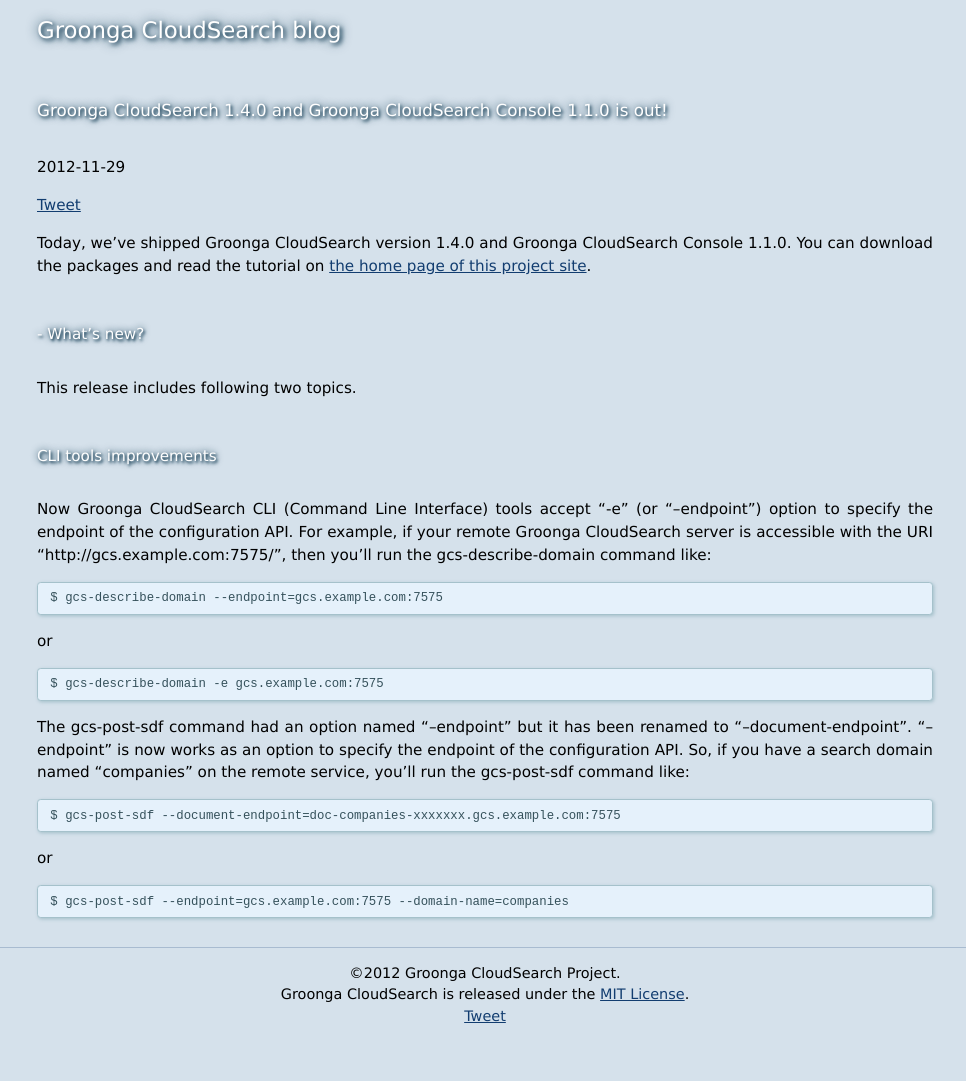
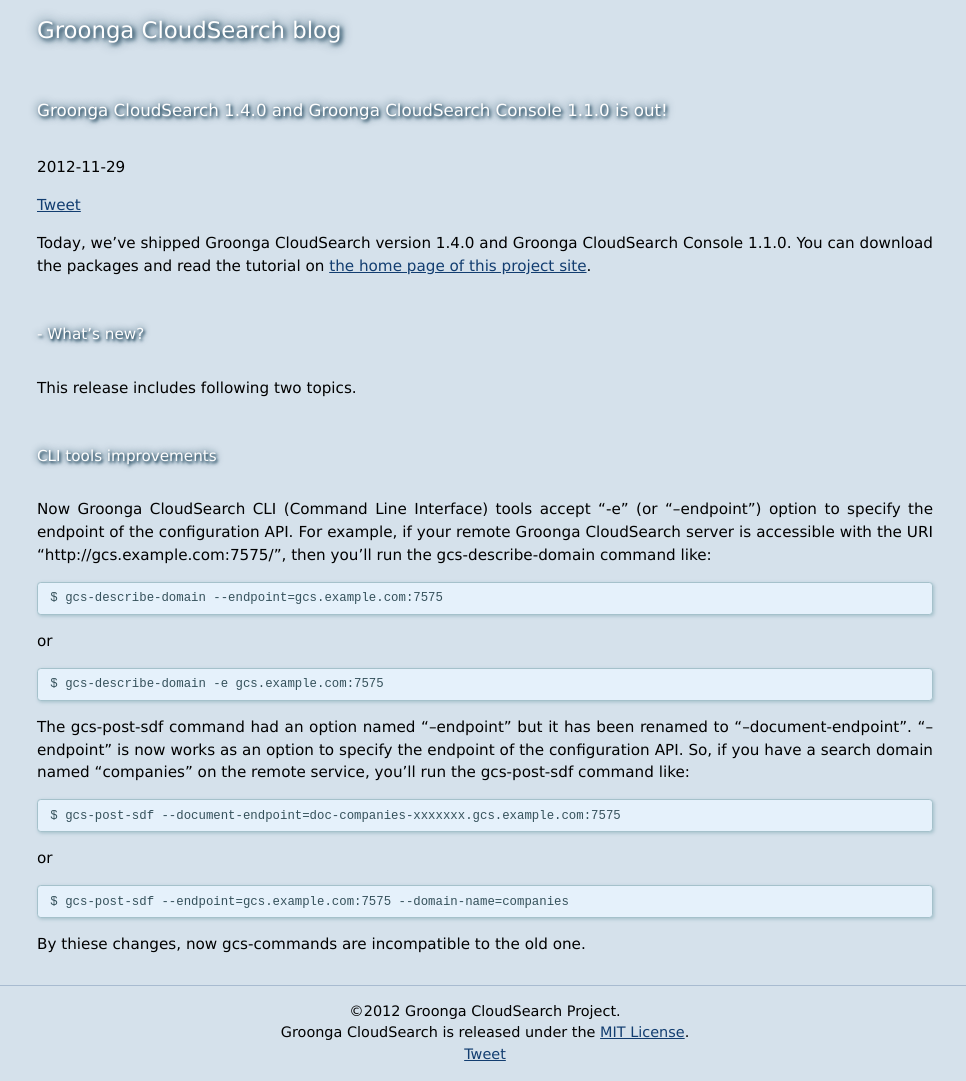
Before and after one commit to groonga/gcs.groonga.org, a Jekyll site: the page built from _posts/2012-11-29-1.4.0-release.md, in a window 1280 px wide, cut to the strip 145-1226 px from the top of the page. Shown: the whole strip, without its empty margins (155-1121 px from the left). Built offline with Jekyll 4.4.1, drawn with Linux system fonts in a browser that asks for light colours; comment, search, counter and statistics services are not loaded; before the commit the page ends 1188 px from its top, so only the background shows below that.

Commit message:
Add description about compatibility

```diff
--- a/_posts/2012-11-29-1.4.0-release.md
+++ b/_posts/2012-11-29-1.4.0-release.md
@@ -28,3 +28,5 @@
 or
 
     $ gcs-post-sdf --endpoint=gcs.example.com:7575 --domain-name=companies
+
+By thiese changes, now gcs-commands are incompatible to the old one.
```
